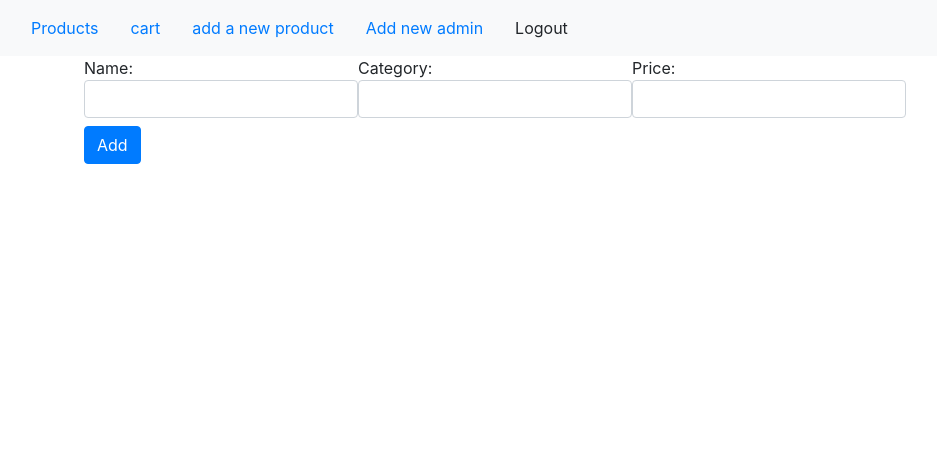
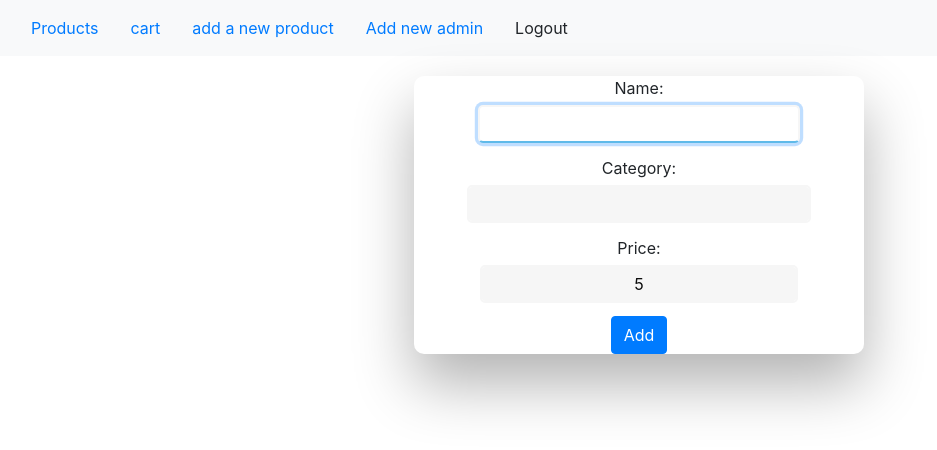
Before and after one commit to moshegershon/shop, an Angular app in the folder client/: page /nproduct in a window 1280 px wide. Shown: the top 450 px of the page, without its empty margins (1-938 px from the left). Built offline with nearby package versions, Linux system fonts and the light colour scheme; sample sign-in values are in the browser's storage.

Commit message:
First attempt of showing the price

```diff
--- a/client/src/app/components/home/home.component.html
+++ b/client/src/app/components/home/home.component.html
@@ -5,7 +5,7 @@
   <div>
     <label>
       Name:
-      <input type="text" [(ngModel)]="user.name" name="Name" class="form-control" required>
+      <input #nameRef type="text" [(ngModel)]="user.name" name="Name" class="form-control" required>
     </label>
     <label>
       password:
--- a/client/src/app/components/home/home.component.ts
+++ b/client/src/app/components/home/home.component.ts
@@ -1,4 +1,4 @@
-import {Component, OnInit} from '@angular/core';
+import {Component, OnInit, ViewChild, ElementRef} from '@angular/core';
 import {User} from 'src/app/models/user';
 import {UserService} from 'src/app/services/user.service';
 import {Router} from '@angular/router';
@@ -10,6 +10,7 @@
 })
 export class HomeComponent implements OnInit {
   user: User;
+  @ViewChild('nameRef') nameElementRf : ElementRef;
 
   constructor(private userService: UserService, private router: Router) {
 
@@ -34,4 +35,7 @@
     });
     console.log(this.user);
   }
+  ngAfterViewInit(){
+    this.nameElementRf.nativeElement.focus();
+  }
 }
--- a/client/src/app/components/login/login.component.html
+++ b/client/src/app/components/login/login.component.html
@@ -5,7 +5,7 @@
   <div>
     <label>
       Email:
-      <input type="text" [(ngModel)]="user.email" name="email" class="form-control" required>
+      <input #emailRef type="text" [(ngModel)]="user.email" name="email" class="form-control" required>
     </label>
     <label>
       Password
--- a/client/src/app/components/login/login.component.ts
+++ b/client/src/app/components/login/login.component.ts
@@ -1,4 +1,4 @@
-import {Component, OnInit} from '@angular/core';
+import {Component, OnInit, ViewChild, ElementRef} from '@angular/core';
 import {UserService} from 'src/app/services/user.service';
 import {User} from 'src/app/models/user';
 import {Router} from '@angular/router';
@@ -10,6 +10,7 @@
 })
 export class LoginComponent implements OnInit {
   user: User;
+  @ViewChild('emailRef') emailElemetRef:ElementRef;
 
   constructor(private userService: UserService, private router: Router) {
     this.user = {
@@ -29,5 +30,8 @@
       this.router.navigate(['/product']);
     });
   }
+  ngAfterViewInit(){
+    this.emailElemetRef.nativeElement.focus();
+  }
 
 }
--- a/client/src/app/components/newproduct/newproduct.component.css
+++ b/client/src/app/components/newproduct/newproduct.component.css
@@ -0,0 +1,290 @@
+
+/* BASIC */
+
+html {
+    background-color: #56baed;
+  }
+
+  body {
+    font-family: "Poppins", sans-serif;
+    height: 100vh;
+  }
+
+  a {
+    color: #92badd;
+    display:inline-block;
+    text-decoration: none;
+    font-weight: 400;
+  }
+
+  h2 {
+    text-align: center;
+    font-size: 16px;
+    font-weight: 600;
+    text-transform: uppercase;
+    display:inline-block;
+    margin: 40px 8px 10px 8px;
+    color: #cccccc;
+  }
+
+
+
+  /* STRUCTURE */
+
+  .wrapper {
+    display: flex;
+    align-items: center;
+    flex-direction: column;
+    justify-content: center;
+    width: 100%;
+    min-height: 100%;
+    padding: 20px;
+  }
+
+  #formContent {
+    -webkit-border-radius: 10px 10px 10px 10px;
+    border-radius: 10px 10px 10px 10px;
+    background: #fff;
+    padding: 30px;
+    width: 90%;
+    max-width: 450px;
+    position: relative;
+    padding: 0px;
+    -webkit-box-shadow: 0 30px 60px 0 rgba(0,0,0,0.3);
+    box-shadow: 0 30px 60px 0 rgba(0,0,0,0.3);
+    text-align: center;
+  }
+
+  #formFooter {
+    background-color: #f6f6f6;
+    border-top: 1px solid #dce8f1;
+    padding: 25px;
+    text-align: center;
+    -webkit-border-radius: 0 0 10px 10px;
+    border-radius: 0 0 10px 10px;
+  }
+
+
+
+  /* TABS */
+
+  h2.inactive {
+    color: #cccccc;
+  }
+
+  h2.active {
+    color: #0d0d0d;
+    border-bottom: 2px solid #5fbae9;
+  }
+
+
+
+  /* FORM TYPOGRAPHY*/
+
+  input[type=button], input[type=submit], input[type=reset]  {
+    background-color: #56baed;
+    border: none;
+    color: white;
+    padding: 15px 80px;
+    text-align: center;
+    text-decoration: none;
+    display: inline-block;
+    text-transform: uppercase;
+    font-size: 13px;
+    -webkit-box-shadow: 0 10px 30px 0 rgba(95,186,233,0.4);
+    box-shadow: 0 10px 30px 0 rgba(95,186,233,0.4);
+    -webkit-border-radius: 5px 5px 5px 5px;
+    border-radius: 5px 5px 5px 5px;
+    margin: 5px 20px 40px 20px;
+    -webkit-transition: all 0.3s ease-in-out;
+    -moz-transition: all 0.3s ease-in-out;
+    -ms-transition: all 0.3s ease-in-out;
+    -o-transition: all 0.3s ease-in-out;
+    transition: all 0.3s ease-in-out;
+  }
+
+  input[type=button]:hover, input[type=submit]:hover, input[type=reset]:hover  {
+    background-color: #39ace7;
+  }
+
+  input[type=button]:active, input[type=submit]:active, input[type=reset]:active  {
+    -moz-transform: scale(0.95);
+    -webkit-transform: scale(0.95);
+    -o-transform: scale(0.95);
+    -ms-transform: scale(0.95);
+    transform: scale(0.95);
+  }
+
+  input[type=text] {
+    background-color: #f6f6f6;
+    border: none;
+    color: #0d0d0d;
+    padding: 15px 32px;
+    text-align: center;
+    text-decoration: none;
+    display: inline-block;
+    font-size: 16px;
+    margin: 5px;
+    width: 85%;
+    border: 2px solid #f6f6f6;
+    -webkit-transition: all 0.5s ease-in-out;
+    -moz-transition: all 0.5s ease-in-out;
+    -ms-transition: all 0.5s ease-in-out;
+    -o-transition: all 0.5s ease-in-out;
+    transition: all 0.5s ease-in-out;
+    -webkit-border-radius: 5px 5px 5px 5px;
+    border-radius: 5px 5px 5px 5px;
+  }
+
+  input[type=text]:focus {
+    background-color: #fff;
+    border-bottom: 2px solid #5fbae9;
+  }
+
+  input[type=text]:placeholder {
+    color: #cccccc;
+  }
+
+  input[type=password] {
+    background-color: #f6f6f6;
+    border: none;
+    color: #0d0d0d;
+    padding: 15px 32px;
+    text-align: center;
+    text-decoration: none;
+    display: inline-block;
+    font-size: 16px;
+    margin: 5px;
+    width: 85%;
+    border: 2px solid #f6f6f6;
+    -webkit-transition: all 0.5s ease-in-out;
+    -moz-transition: all 0.5s ease-in-out;
+    -ms-transition: all 0.5s ease-in-out;
+    -o-transition: all 0.5s ease-in-out;
+    transition: all 0.5s ease-in-out;
+    -webkit-border-radius: 5px 5px 5px 5px;
+    border-radius: 5px 5px 5px 5px;
+  }
+
+  input[type=password]:focus {
+    background-color: #fff;
+    border-bottom: 2px solid #5fbae9;
+  }
+
+  input[type=password]:placeholder {
+    color: #cccccc;
+  }
+
+  /* ANIMATIONS */
+
+  /* Simple CSS3 Fade-in-down Animation */
+  .fadeInDown {
+    -webkit-animation-name: fadeInDown;
+    animation-name: fadeInDown;
+    -webkit-animation-duration: 1s;
+    animation-duration: 1s;
+    -webkit-animation-fill-mode: both;
+    animation-fill-mode: both;
+  }
+
+  @-webkit-keyframes fadeInDown {
+    0% {
+      opacity: 0;
+      -webkit-transform: translate3d(0, -100%, 0);
+      transform: translate3d(0, -100%, 0);
+    }
+    100% {
+      opacity: 1;
+      -webkit-transform: none;
+      transform: none;
+    }
+  }
+
+  @keyframes fadeInDown {
+    0% {
+      opacity: 0;
+      -webkit-transform: translate3d(0, -100%, 0);
+      transform: translate3d(0, -100%, 0);
+    }
+    100% {
+      opacity: 1;
+      -webkit-transform: none;
+      transform: none;
+    }
+  }
+
+  /* Simple CSS3 Fade-in Animation */
+  @-webkit-keyframes fadeIn { from { opacity:0; } to { opacity:1; } }
+  @-moz-keyframes fadeIn { from { opacity:0; } to { opacity:1; } }
+  @keyframes fadeIn { from { opacity:0; } to { opacity:1; } }
+
+  .fadeIn {
+    opacity:0;
+    -webkit-animation:fadeIn ease-in 1;
+    -moz-animation:fadeIn ease-in 1;
+    animation:fadeIn ease-in 1;
+
+    -webkit-animation-fill-mode:forwards;
+    -moz-animation-fill-mode:forwards;
+    animation-fill-mode:forwards;
+
+    -webkit-animation-duration:1s;
+    -moz-animation-duration:1s;
+    animation-duration:1s;
+  }
+
+  .fadeIn.first {
+    -webkit-animation-delay: 0.4s;
+    -moz-animation-delay: 0.4s;
+    animation-delay: 0.4s;
+  }
+
+  .fadeIn.second {
+    -webkit-animation-delay: 0.6s;
+    -moz-animation-delay: 0.6s;
+    animation-delay: 0.6s;
+  }
+
+  .fadeIn.third {
+    -webkit-animation-delay: 0.8s;
+    -moz-animation-delay: 0.8s;
+    animation-delay: 0.8s;
+  }
+
+  .fadeIn.fourth {
+    -webkit-animation-delay: 1s;
+    -moz-animation-delay: 1s;
+    animation-delay: 1s;
+  }
+
+  /* Simple CSS3 Fade-in Animation */
+  .underlineHover:after {
+    display: block;
+    left: 0;
+    bottom: -10px;
+    width: 0;
+    height: 2px;
+    background-color: #56baed;
+    content: "";
+    transition: width 0.2s;
+  }
+
+  .underlineHover:hover {
+    color: #0d0d0d;
+  }
+
+  .underlineHover:hover:after{
+    width: 100%;
+  }
+
+
+
+  /* OTHERS */
+
+  *:focus {
+      outline: none;
+  }
+
+  #icon {
+    width:60%;
+  }
--- a/client/src/app/components/newproduct/newproduct.component.html
+++ b/client/src/app/components/newproduct/newproduct.component.html
@@ -1,8 +1,10 @@
+<div class="wrapper fadeInDown">
+  <div id="formContent">
     <form>
       <div>
         <label>
           Name:
-      <input type="text" [(ngModel)]="product.name" name="name" class="form-control" >
+          <input #nameRef type="text" [(ngModel)]="product.name" name="name" class="form-control">
         </label>
         <label>
           Category:
@@ -10,8 +12,10 @@
         </label>
         <label>
           Price:
-      <input type="text" [(ngModel)]="product.price" name="price" class="form-control" >
+          <input type="text" [(ngModel)]="product.price" name="price" class="form-control">
         </label>
       </div>
       <button (click)="newp()" class="btn btn-primary">Add</button>
     </form>
+  </div>
+</div>
--- a/client/src/app/components/newproduct/newproduct.component.ts
+++ b/client/src/app/components/newproduct/newproduct.component.ts
@@ -1,4 +1,4 @@
-import { Component, OnInit } from '@angular/core';
+import { Component, OnInit, ElementRef, ViewChild } from '@angular/core';
 import { ProductService } from '../../services/product.service';
 import { Product } from 'src/app/models/product';
 
@@ -10,13 +10,15 @@
 export class NewproductComponent implements OnInit {
 
   product: Product;
+  @ViewChild ('nameRef') nameElementRef:ElementRef
 
   constructor(private productService: ProductService) {
     this.product = {
       _id: '',
       name: '',
       category: '',
-      price:'',
+      // needs to be a number but stays string
+      price:5,
       id: ''
     };
   }
@@ -24,8 +26,16 @@
   ngOnInit() {
   }
   newp() {
-    this.productService.newp(this.product)
-    alert('the product: '+ this.product.name + ' was saved');
+    if(confirm('are you sure you want to save the product '+this.product.name)){
+    this.productService.newp(this.product);
+  }
+  else{
+
+  }
+
+  }
+  ngAfterViewInit(){
+    this.nameElementRef.nativeElement.focus();
   }
 
 }
--- a/client/src/app/models/cart.ts
+++ b/client/src/app/models/cart.ts
@@ -1,4 +1,5 @@
 import { Product } from './product';
 export interface Cart {
     products: Product[];
+
 }
--- a/client/src/app/models/product.ts
+++ b/client/src/app/models/product.ts
@@ -3,5 +3,5 @@
     category: string;
     id: string;
     name: string;
-    price: string;
+    price: number;
 }
```
Also changed, not shown: client/src/app/components/cart/cart.component.ts (+18 -9 lines), client/src/app/components/product/product.component.ts (+10 -9 lines), client/src/app/services/cart.service.ts (+14 -1 lines). Lines whose indentation alone changed are shown as unchanged.
